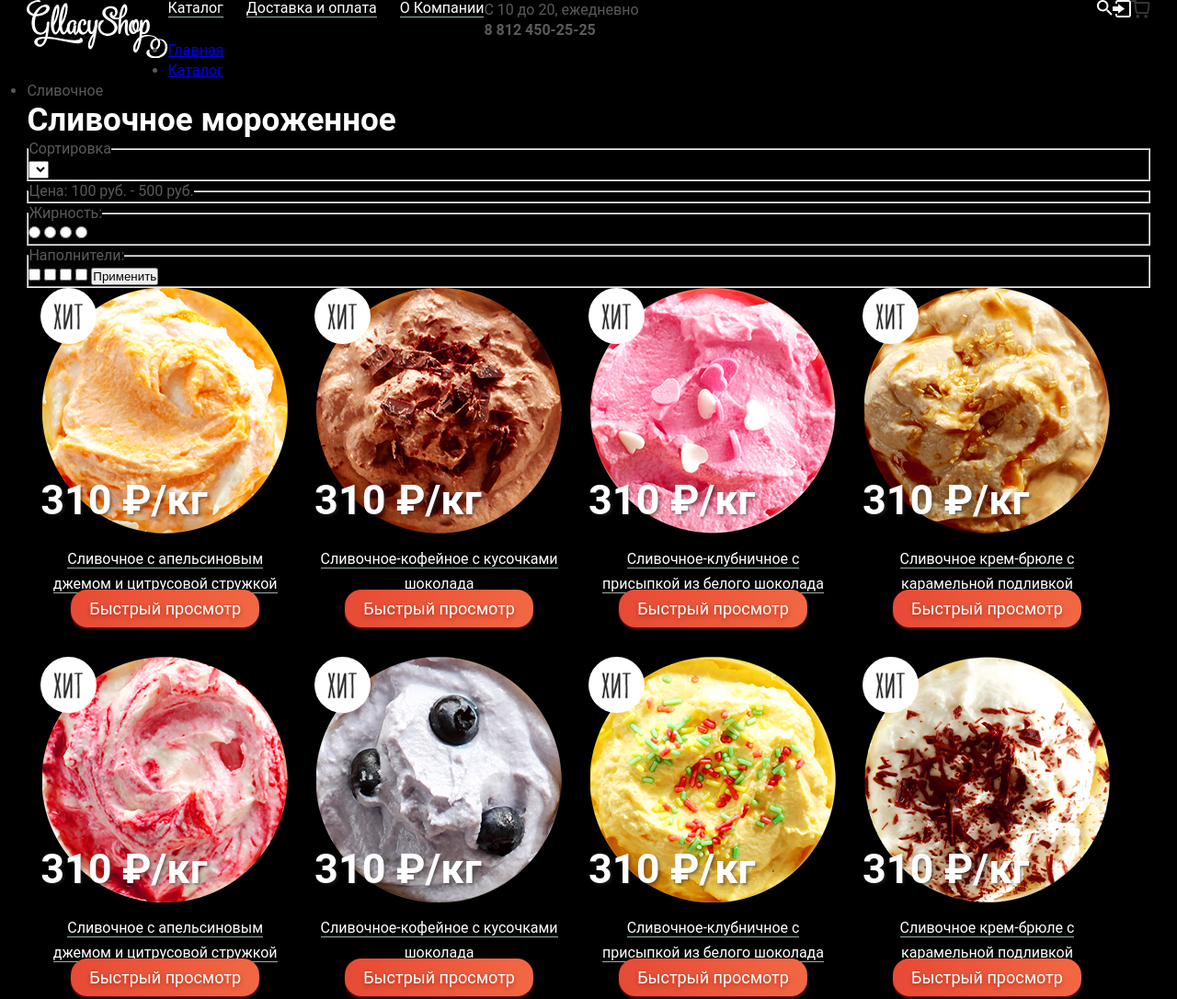
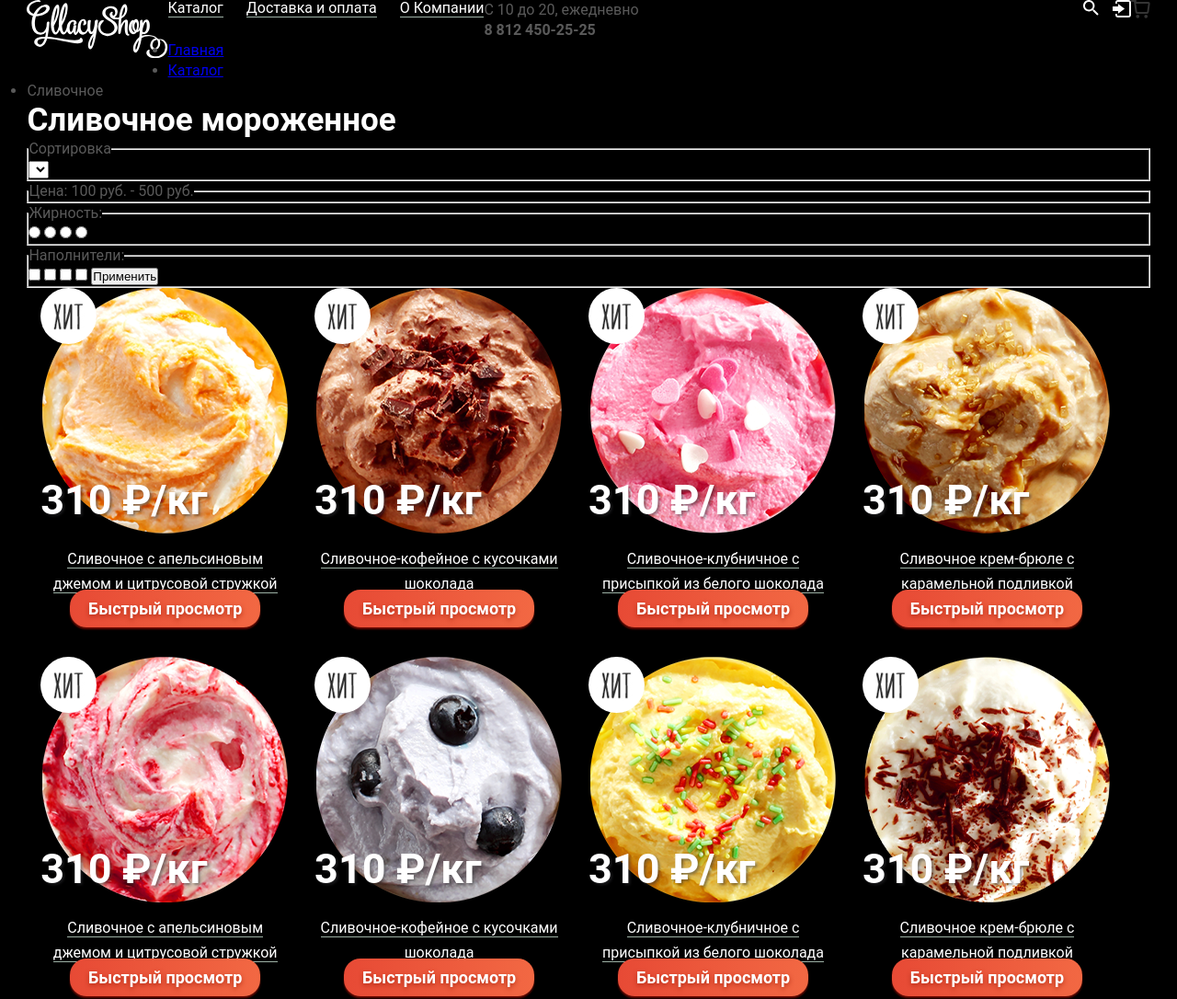
Before and after one commit to TonyMasterR/123365-gllacy, a plain HTML site: page inner.html in a window 1280 px wide. Shown: the top 1086 px of the page at 92% size. Drawn offline with Linux system fonts and the light colour scheme.

Commit message:
стили

```diff
--- a/css/style.css
+++ b/css/style.css
@@ -50,6 +50,7 @@ h2 {
   padding: 10px 20px;
   color: #fff;
   font-size: 18px;
+  font-weight: bold;
   text-decoration: none;
   text-shadow: 0 2px 5px rgba(160, 32, 11, 0.76);
   background-image: linear-gradient(90deg, #e74a35, #f26843);
@@ -102,8 +103,11 @@ h2 {
   font-size: 0;
 }
 .user-block .user-block__search {
+  width: 32px;
+  height: 32px;
   display: inline-block;
   vertical-align: top;
+  border-radius: 50%;
 }
 .user-block .user-block__link {
 
@@ -111,10 +115,12 @@ h2 {
 .user-block .user-block__login {
   display: inline-block;
   vertical-align: top;
+  border-radius: 10px;
 }
 .user-block .user-block__basket {
   display: inline-block;
   vertical-align: top;
+  border-radius: 10px;
 }
 .page-header .operating-time {
 }
@@ -169,6 +175,7 @@ h2 {
   padding: 20px 15px;
   width: 44.4%;
   height: 189px;
+  min-width: 267px;
   text-align: left;
   background-image: url("../img/Малиновый Фон.jpg");
   border-radius: 10px;
@@ -211,7 +218,7 @@ h2 {
   margin-bottom: 35px;
   margin-right: 2.2%;
   width: 22.2%;
-  min-width: 140px;
+  min-width: 267px;
   text-align: center;
 
 
```
